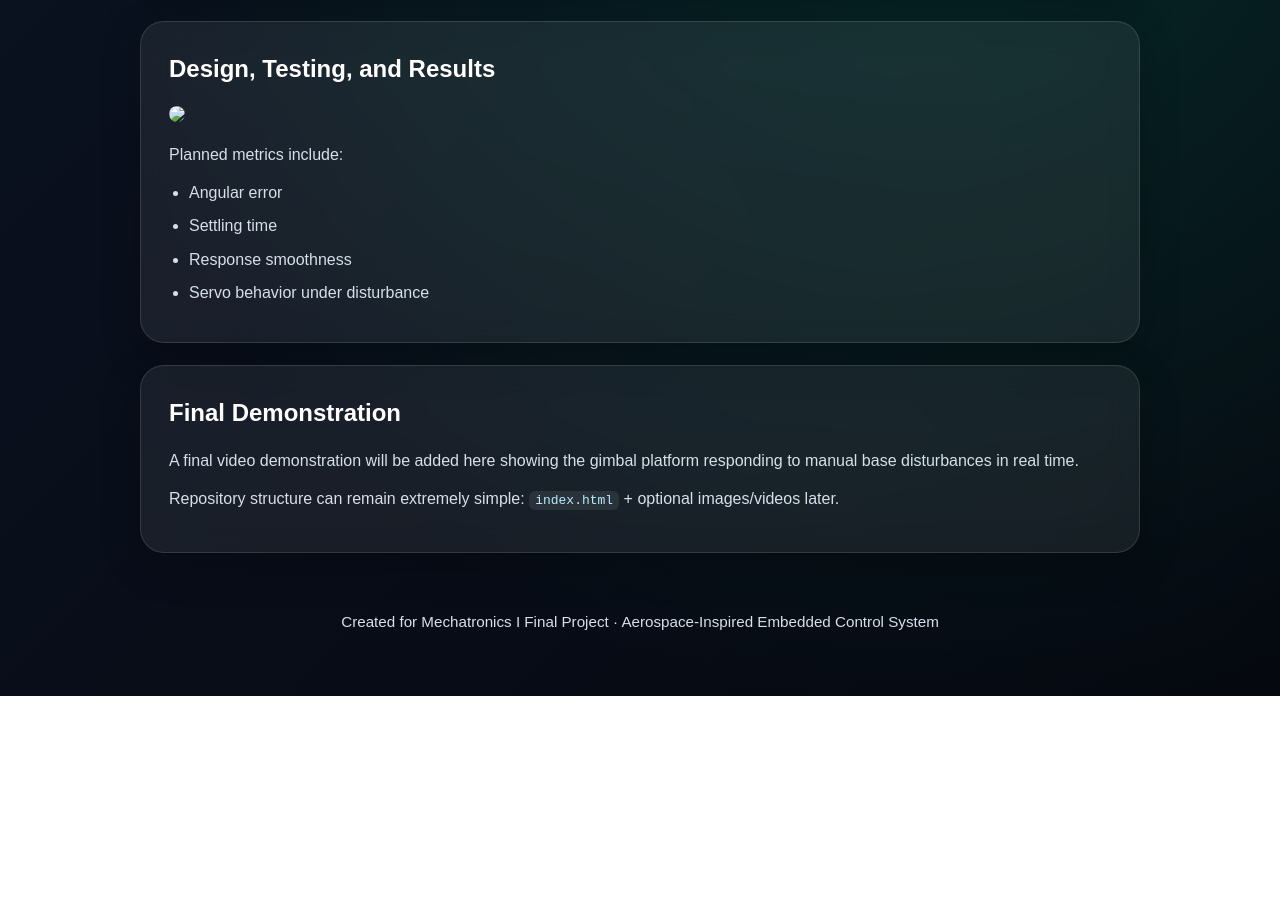
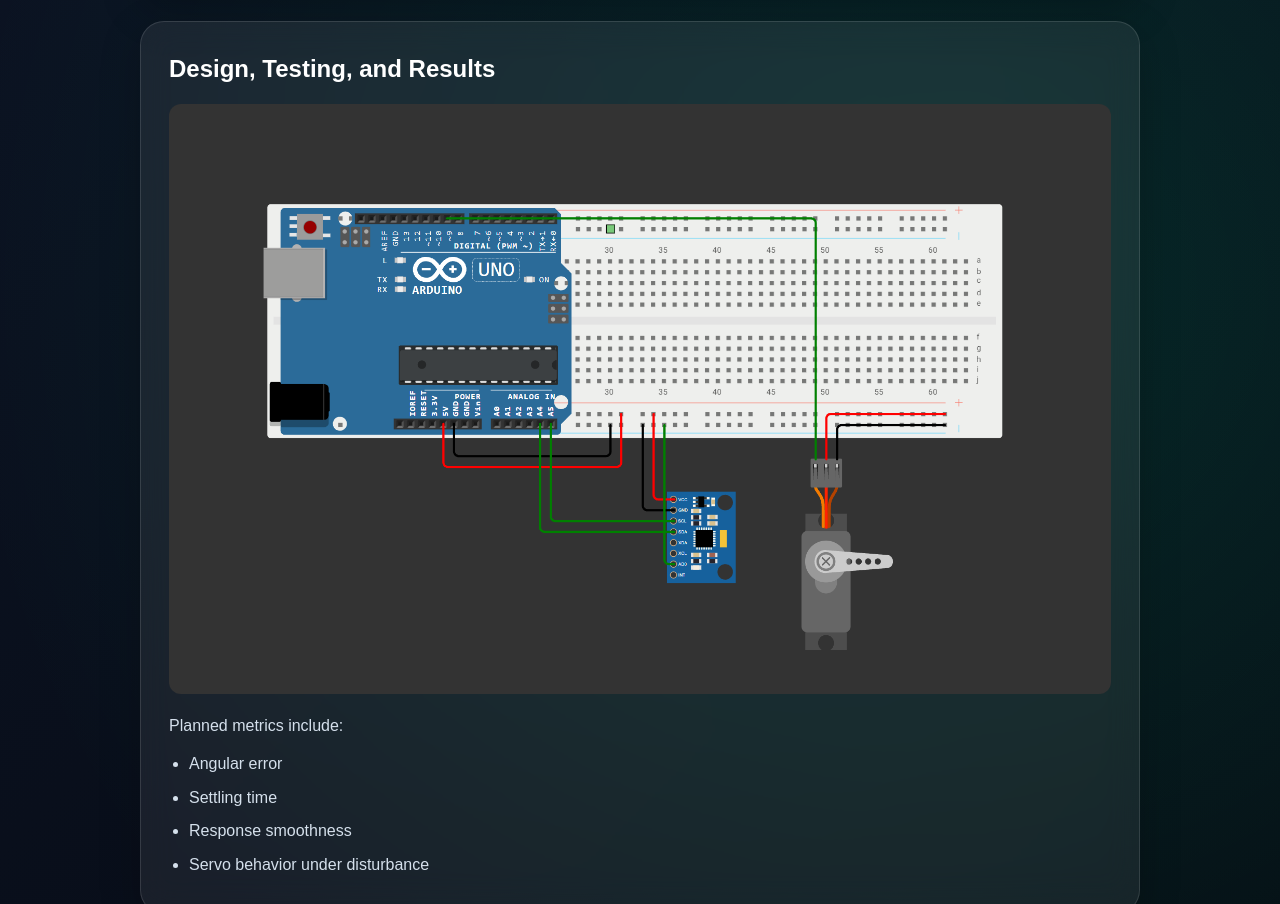
Before and after one commit to gparx/single-axis-gimbal, a plain HTML site: page index.html in a window 1280 px wide. Shown: the part 3627-4531 px from the top of the page. Before the commit the page ends 4323 px from the top, so only its background shows below. Drawn offline with Linux system fonts and the light colour scheme.

Commit message:
Replace circuit image with c_diagram_1 image

```diff
--- a/index.html
+++ b/index.html
@@ -554,7 +554,7 @@
         <h2>Design, Testing, and Results</h2>
 
         <p>
-          <img src="circuit.png" style="width:100%; border-radius:12px;">
+          <img src="c_diagram_1.png" style="width:100%; border-radius:12px;">
         </p>
 
         <p>Planned metrics include:</p>
```
